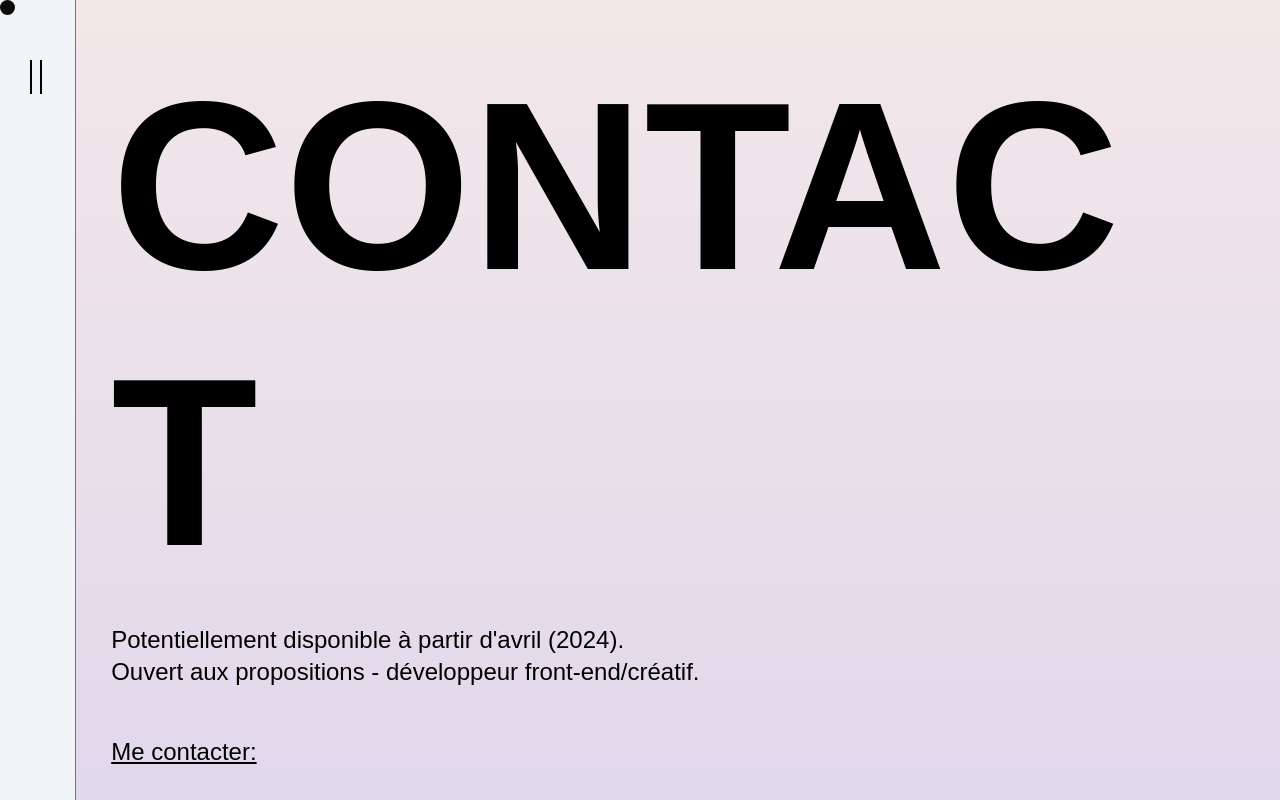
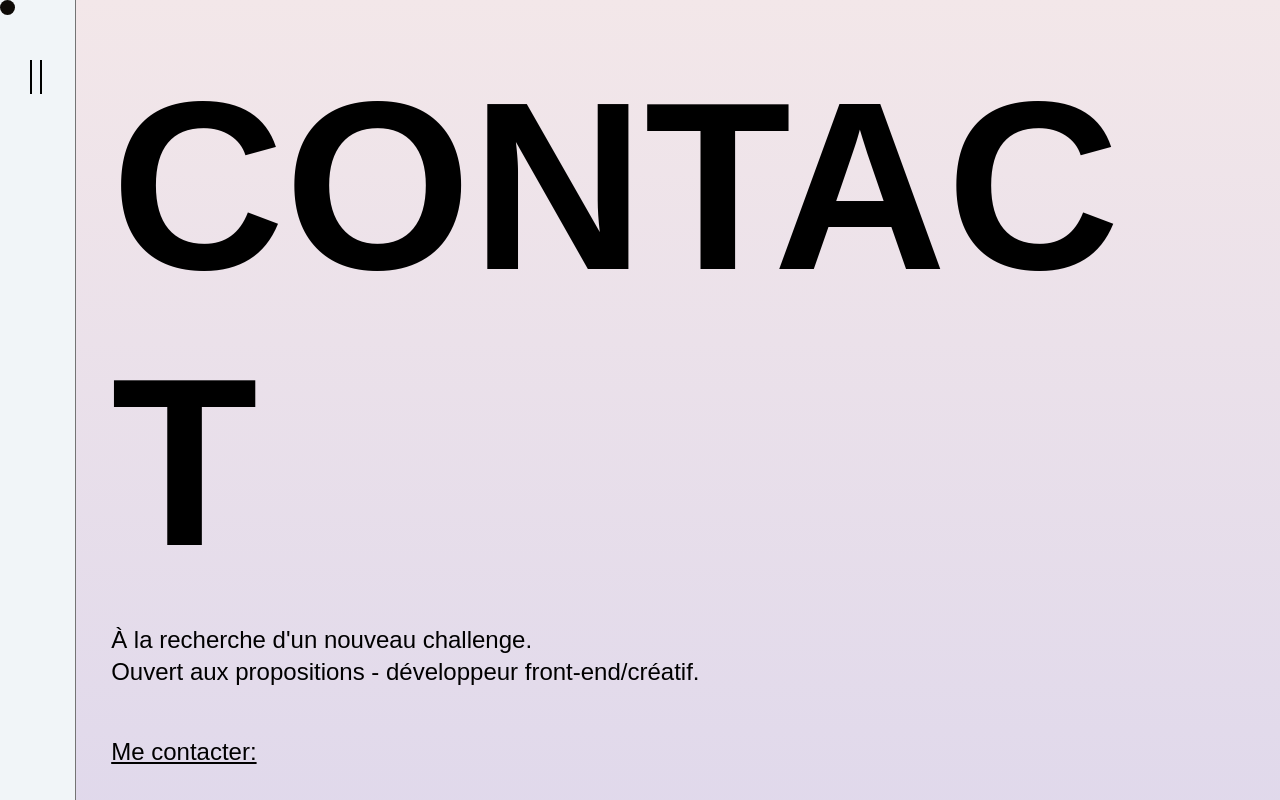
Before and after one commit to idrissdiakite/portfolio-react, a React (Create React App) app: page /contact in a window 1280 px wide. Shown: the top 800 px of the page. Built offline with nearby package versions, Linux system fonts and the light colour scheme; a web font is replaced by a local one.

Commit message:
💫 [CONTACT] Deleted anim on suptitle

```diff
--- a/src/components/Contact/index.js
+++ b/src/components/Contact/index.js
@@ -1,6 +1,5 @@
 import React from "react";
 import Title from "../Title";
-import { motion } from "framer-motion";
 import Details from "./details";
 import "./style.scss";
 
@@ -8,15 +7,10 @@ const Contact = () => {
   return (
     <>
       <Title className="contact__title">Contact</Title>
-      <motion.div
-        className="contact__suptitle"
-        initial={{ opacity: 0 }}
-        animate={{ opacity: 1 }}
-        transition={{ type: "tween", ease: "anticipate", duration: 3 }}
-      >
-        <p>Potentiellement disponible à partir d'avril (2024).</p>
+      <div className="contact__suptitle">
+        <p>À la recherche d'un nouveau challenge.</p>
         <p>Ouvert aux propositions - développeur front-end/créatif.</p>
-      </motion.div>
+      </div>
       <Details />
     </>
   )
```
